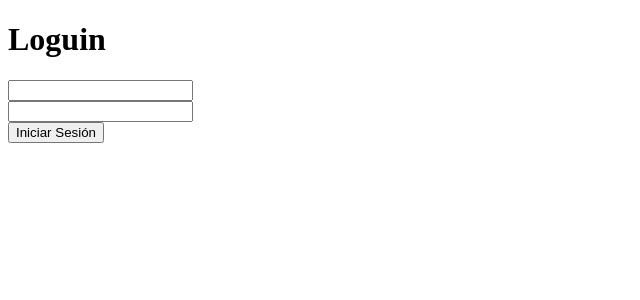
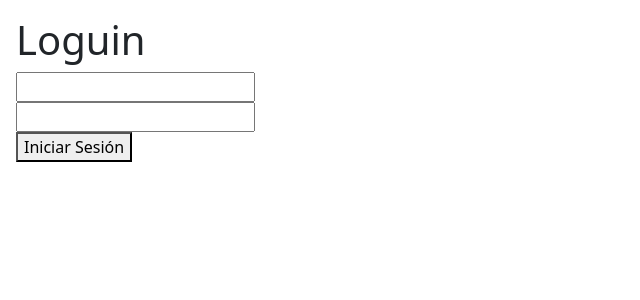
Before and after one commit to Pfalconi1529/Sesiones, a PHP site: page / in a window 1280 px wide. Shown: the top 300 px of the page, without its empty margins (0-640 px from the left). Run offline with PHP 8.4, Linux system fonts and the light colour scheme.

Commit message:
Update index.php

```diff
--- a/index.php
+++ b/index.php
@@ -3,12 +3,14 @@
 <head>
 	<meta charset="UTF-8">
 	<meta name="viewport" content="width=device-width, initial-scale=1.0">
+	<link href="https://cdn.jsdelivr.net/npm/bootstrap@5.0.2/dist/css/bootstrap.min.css" rel="stylesheet" integrity="sha384-EVSTQN3/azprG1Anm3QDgpJLIm9Nao0Yz1ztcQTwFspd3yD65VohhpuuCOmLASjC" crossorigin="anonymous">
+<script src="https://cdn.jsdelivr.net/npm/bootstrap@5.0.2/dist/js/bootstrap.bundle.min.js" integrity="sha384-MrcW6ZMFYlzcLA8Nl+NtUVF0sA7MsXsP1UyJoMp4YLEuNSfAP+JcXn/tWtIaxVXM" crossorigin="anonymous"></script>
 	<title>Sesiones con PHP</title>
 </head>
 <body>
-	<div class="">
-		<div>
-			<div>
+	<div class="row">
+		<div class="container-fluid">
+			<div class="card-body">
 				<form>
 					<h1>Loguin</h1>
 					<div>
@@ -31,7 +33,13 @@
 		</div>
 	</div>
 
+<table>
+	<tr>
+		<td>
 
+		</td>
+	</tr>
+</table>
 
 
 </body>
```
